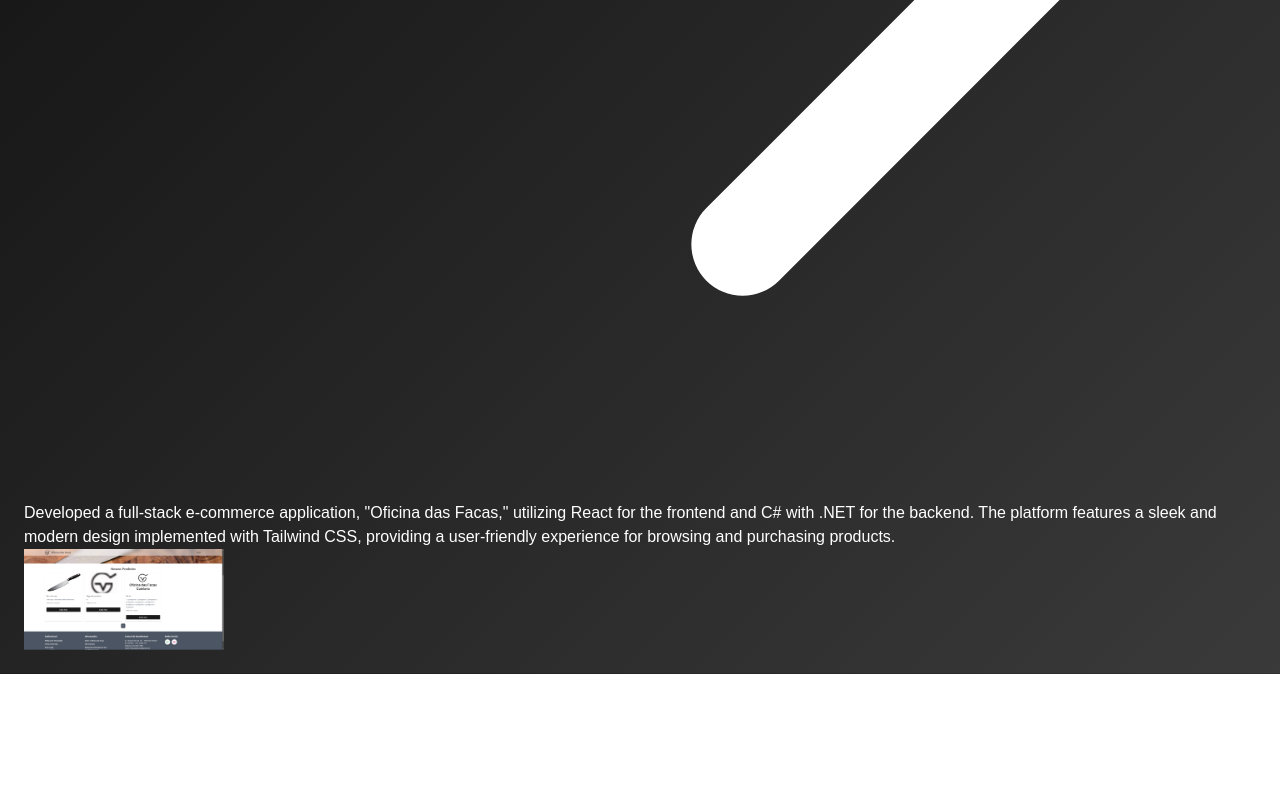
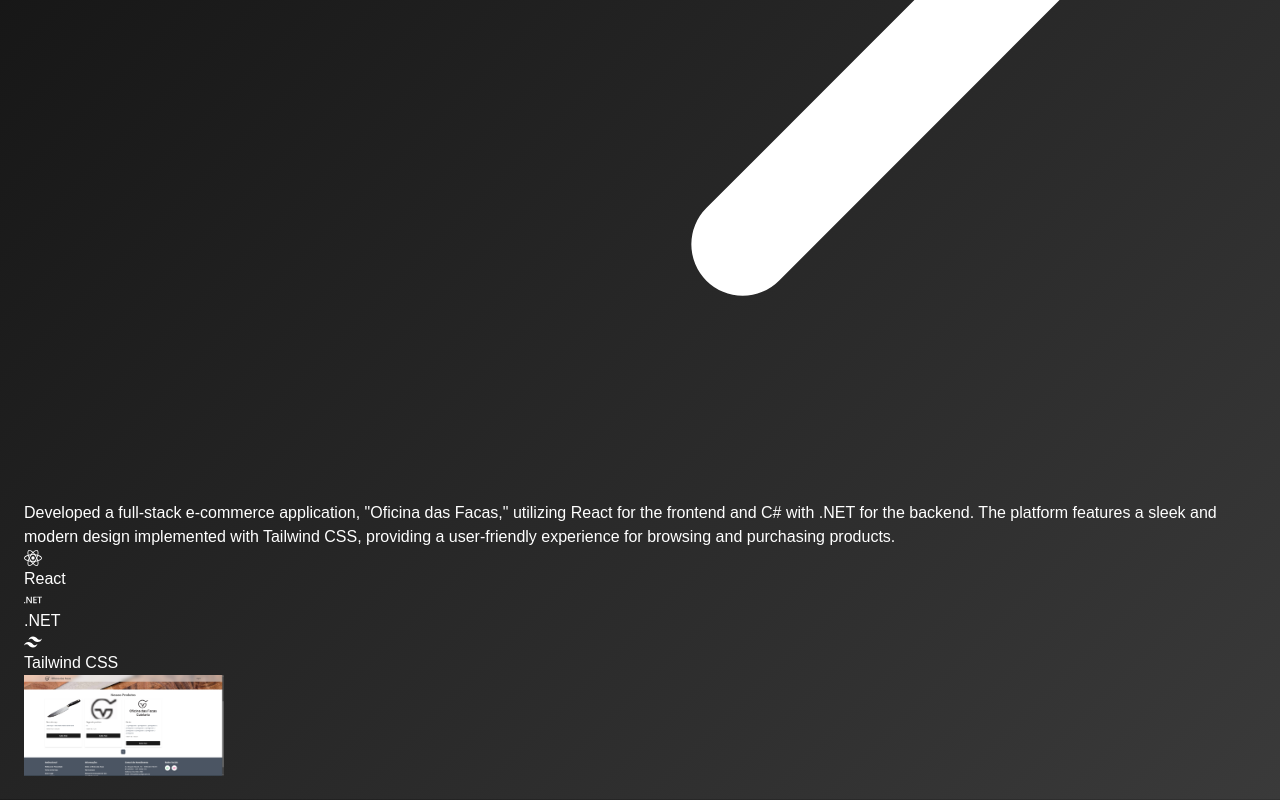
Before and after one commit to ricardofpe/portfolio-rick-coder, a Next.js app in the folder frontend_portfolio/: page / in a window 1280 px wide. Shown: the part 1467-2267 px from the top of the page. Before the commit the page ends 2141 px from the top, so only its background shows below. Built offline with nearby package versions, Linux system fonts and the light colour scheme.

Commit message:
Add technologies in projects

```diff
--- a/frontend_portfolio/src/components/Project.tsx
+++ b/frontend_portfolio/src/components/Project.tsx
@@ -1,7 +1,17 @@
 import Image from "next/image";
 import oficinaDasFacas from "../../public/oficina_das_facas_site.png";
+import { SiReact, SiDotnet, SiTailwindcss } from "react-icons/si";
 
 export const Project: React.FC = () => {
+  const technologies = [
+    { icon: <SiReact className="mr-2" size={18} />, name: "React" },
+    { icon: <SiDotnet className="mr-2" size={18} />, name: ".NET" },
+    {
+      icon: <SiTailwindcss className="mr-2" size={18} />,
+      name: "Tailwind CSS",
+    },
+  ];
+
   return (
     <section className="flex flex-col mt-20 gap-3">
       <h6 className="font-semibold text-sm uppercase mb-6 text-gray-400">
@@ -14,7 +24,7 @@ export const Project: React.FC = () => {
         rel="noopener noreferrer"
         className="flex items-center font-medium text-gray-100 hover:text-gray-400 transition-colors duration-200"
       >
-        Oficina das Facas: A E-commerce Platform{" "}
+        Oficina das Facas: A Modern E-commerce Platform{" "}
         <svg
           xmlns="http://www.w3.org/2000/svg"
           className="h-4 w-4 ml-1"
@@ -31,13 +41,25 @@ export const Project: React.FC = () => {
         </svg>
       </a>
 
-      <p className="text-gray-300 mb-4">
+      <p className="text-gray-300">
         Developed a full-stack e-commerce application, "Oficina das Facas,"
         utilizing React for the frontend and C# with .NET for the backend. The
         platform features a sleek and modern design implemented with Tailwind
         CSS, providing a user-friendly experience for browsing and purchasing
         products.
       </p>
+
+      <div className="flex mt-1 mb-1 flex-wrap gap-2 text-sm">
+        {technologies.map((tech) => (
+          <span
+            key={tech.name}
+            className="flex items-center border border-gray-700 border-opacity-20 bg-gradient-to-r from-gray-800 to-gray-600 text-gray-100 px-3 py-1 rounded-full inline-block"
+          >
+            {tech.icon}
+            <span>{tech.name}</span>
+          </span>
+        ))}
+      </div>
 
       <div className="w-full">
         <Image
```
